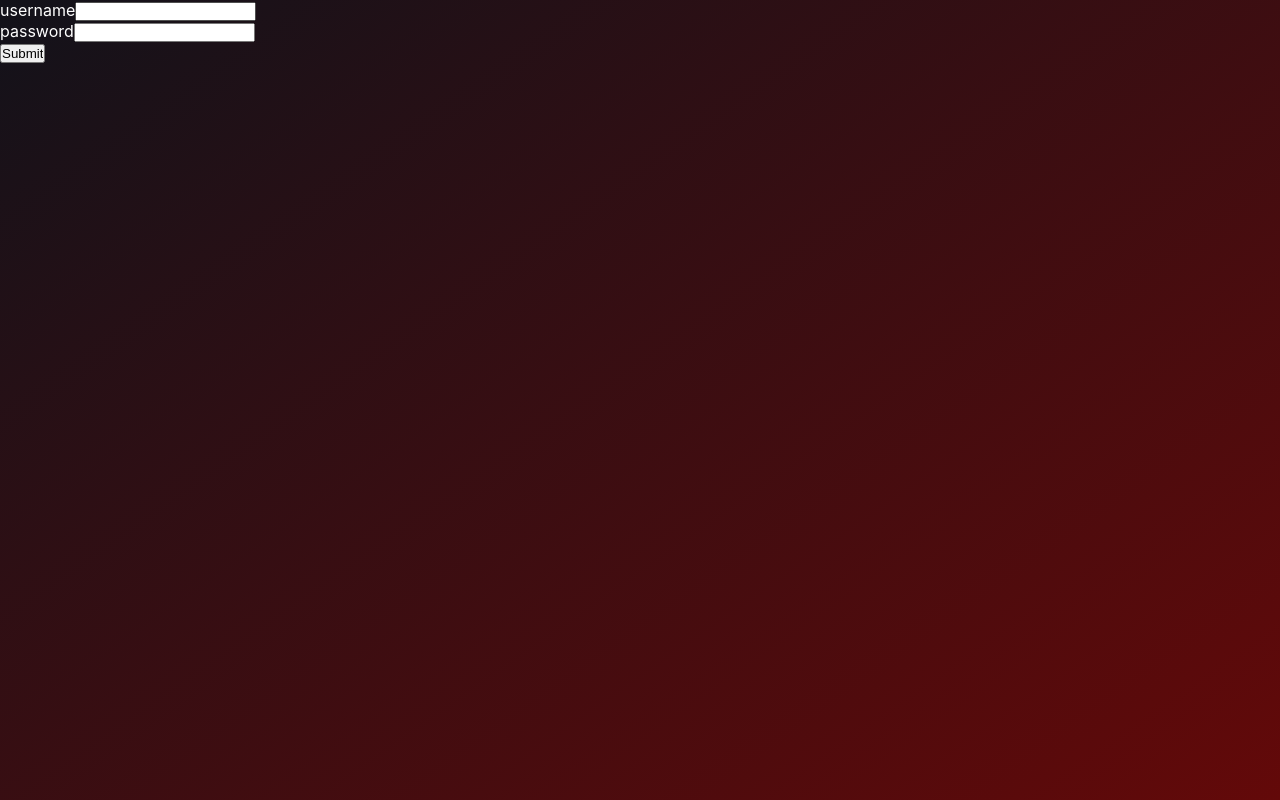
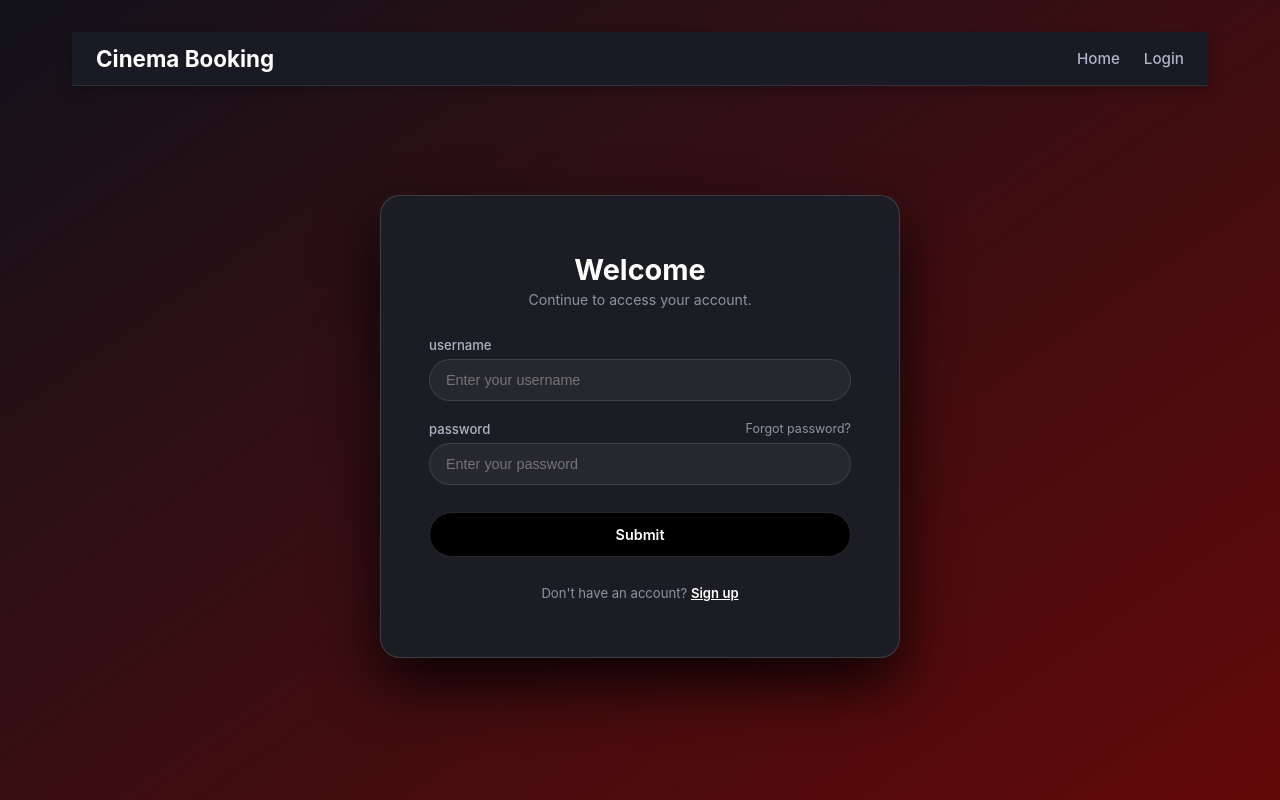
Before and after one commit to camillegrings/cinema-e-booking-system, a React (Vite) app: page /login in a window 1280 px wide. Built offline with nearby package versions, Linux system fonts and the light colour scheme.

Commit message:
Updated navbar and loginpage

```diff
--- a/src/client/App.tsx
+++ b/src/client/App.tsx
@@ -3,8 +3,8 @@ import { Routes, Route } from "react-router-dom";
 import { HomePage } from './pages/HomePage.js';
 import { MovieDetails } from './pages/MovieDetails.js';
 import { BookingPage } from './pages/BookingPage.js'
-import { Login } from "./components/Login.js";
-import { Register } from "./components/Register.js";
+import { Login } from './components/Login.js';
+import { Register } from './components/Register.js';
 
 
 export default function App() {
--- /dev/null
+++ b/src/client/components/Form.css
@@ -0,0 +1,126 @@
+.container {
+    margin-top: 20px;
+    min-height: 100vh;
+    display: flex;
+    flex-direction: column;
+    align-items: center;
+    justify-content:flex-start;
+    box-sizing: border-box;
+    margin: 0 auto;
+    padding: 2rem;
+    max-width: 1200px;
+}
+
+
+.login-card {
+    width: 100%;
+  max-width: 520px;
+  background: #1c1d24;
+  border: 1px solid rgba(255, 255, 255, 0.15);
+  border-radius: 20px;
+  padding: 3.5rem 3rem;
+  box-shadow: 0 25px 60px rgba(0, 0, 0, 0.85), 0 0 20px rgba(255, 255, 255, 0.03);
+  margin: auto 0;
+  display: flex;
+  flex-direction: column;
+  box-sizing: border-box;
+
+}
+
+.form-title {
+    color: #ffffff;
+    font-size: 1.8rem;
+    font-weight: 700;
+    margin: 0 0 0.25rem 0;
+    text-align: center;
+}
+
+.form-subtitle {
+    color: #8f92a1;
+    font-size: 0.88rem;
+    margin-bottom: 1.8rem;
+    text-align: center;
+}
+
+.login-form {
+    display: flex;
+    flex-direction: column;
+    gap: 1.2rem;
+}
+
+.input-group {
+  display: flex;
+  flex-direction: column;
+  gap: 0.4rem;
+}
+
+.label-row {
+  display: flex;
+  justify-content: space-between;
+  align-items: center;
+}
+
+.input-group label {
+  color: #b0b3c6;
+  font-size: 0.82rem;
+  font-weight: 500;
+}
+
+.forgot-link {
+  color: #8f92a1;
+  font-size: 0.78rem;
+  text-decoration: none;
+}
+
+.forgot-link:hover {
+  color: #ffffff;
+}
+
+.input-group input {
+  width: 100%;
+  padding: 0.75rem 1rem;
+  background: rgba(255, 255, 255, 0.05);
+  border: 1px solid rgba(255, 255, 255, 0.12);
+  border-radius: 24px;
+  color: #ffffff;
+  font-size: 0.9rem;
+  outline: none;
+  box-sizing: border-box;
+  transition: border-color 0.2s ease, background 0.2s ease;
+}
+
+.input-group input:focus {
+  border-color: rgba(255, 255, 255, 0.35);
+  background: rgba(255, 255, 255, 0.08);
+}
+
+.btn-submit {
+  margin-top: 0.5rem;
+  padding: 0.8rem;
+  background: #000000;
+  color: #ffffff;
+  border: 1px solid rgba(255, 255, 255, 0.15);
+  border-radius: 24px;
+  font-weight: 600;
+  font-size: 0.9rem;
+  cursor: pointer;
+  transition: background 0.2s ease, transform 0.1s ease;
+}
+
+.btn-submit:hover {
+  background: #111116;
+  transform: translateY(-1px);
+}
+
+.signup-prompt {
+  margin-top: 1.8rem;
+  color: #8f92a1;
+  font-size: 0.82rem;
+  text-align: center;
+}
+
+.signup-prompt a {
+  color: #ffffff;
+  font-weight: 600;
+  text-decoration: underline;
+}
--- a/src/client/components/Header.tsx
+++ b/src/client/components/Header.tsx
@@ -38,10 +38,10 @@ export const Header: React.FC = () => {
                 </div>
                 <nav className="nav-links">
                     <Link to="/" className="nav-item"> Home </Link>
-                    <Link to="/favorites" className="nav-item"> Favorites </Link>
 
                     {isLoggedIn ? (
                         <div>
+                            <Link to="/favorites" className="nav-item"> Favorites </Link>
                             <Link to="/profile" className="nav-item"> Profile </Link>
                             <button onClick={handleLogout} className="nav-button logout-btn"> Logout </button>
                         </div>
--- a/src/client/components/Login.tsx
+++ b/src/client/components/Login.tsx
@@ -1,35 +1,90 @@
-import React, { useState, useEffect } from "react";
-import { style } from "./FormPage.css";
+import React, { useState } from "react";
+import { Link, useNavigate } from "react-router-dom";
+import "./Form.css";
+import { Header } from "../components/Header.js";
 
-export const Login: React.FC = () => {
-	const handleSubmit = (e) => {
+export const Login = () => {
+	const navigate = useNavigate();
+	const [errorMessage, setErrorMessage] = useState("");
+
+	const handleSubmit = async (e) => {
 		e.preventDefault();
+		setErrorMessage("");
+
 		const formData = new FormData(e.currentTarget);
 		const username = formData.get("username");
 		const password = formData.get("password");
 
-		useEffect(() => {
-			fetch("http://localhost:3000/users/login")
-				.then((res) => {
-					if (!res.ok) throw new Error(`HTTP Error: ${res.status}`);
-					return res.json();
-				})
-				.catch((err) => {
-					console.error("Error logging in.", err);
-				});
-		}, []);
+		try {
+			const res = await fetch("http://localhost:3000/users/login", {
+				method: "POST",
+				headers: { "Content-Type": "application/json" },
+				body: JSON.stringify({ username, password }),
+			});
+
+			if (!res.ok) throw new Error(`HTTP Error: ${res.status}`);
+
+			const data = await res.json();
+
+			// Store token for Header session check
+			if (data.token) {
+				localStorage.setItem("token", data.token);
+			}
+
+			// Role-based redirect (Admin vs Customer)
+			if (data.role === "admin") {
+				navigate("/admin/dashboard");
+			} else {
+				navigate("/");
+			}
+		} catch (err) {
+			console.error("Error logging in.", err);
+			setErrorMessage("Invalid credentials or server error.");
+		}
 	};
 
 	return (
-		<form onSubmit={handleSubmit} method='post'>
-			<label htmlFor='username'>username</label>
-			<input type='text' name='username' id='username' />
-			<br />
-			<label htmlFor='password'>password</label>
-			<input type='text' name='password' id='password' />
-			<br />
-			<input type='submit' value='Submit' />
-		</form>
+		<div className="container">
+			<Header />
+			<div className="login-card">
+				<h2 className="form-title"> Welcome </h2>
+				<p className="form-subtitle"> Continue to access your account. </p>
+
+				<form onSubmit={handleSubmit} method='post' className="login-form">
+					<div className="input-group">
+						<label htmlFor='username'>username</label>
+						<input
+							type="text"
+							name="username"
+							id="username"
+							placeholder="Enter your username"
+							required />
+					</div>
+					<div className="input-group">
+						<div className="label-row">
+							<label htmlFor='password'>password</label>
+							<Link to="/forgot-password" className="forgot-link">
+								Forgot password?
+							</Link>
+						</div>
+						<input
+							type="password"
+							name="password"
+							id="password"
+							placeholder="Enter your password"
+							required
+						/>
+					</div>
+					<button type="submit" className="btn-submit">
+						Submit
+					</button>
+				</form>
+				<p className="signup-prompt">
+					Don't have an account? <Link to="/register">Sign up</Link>
+				</p>
+			</div>
+		</div>
+
 	);
 };
 
--- a/src/client/components/Register.tsx
+++ b/src/client/components/Register.tsx
@@ -1,6 +1,6 @@
 import React, { useState, useEffect, FormEvent } from "react";
 import { Link } from "react-router-dom";
-import { style } from "./FormPage.css";
+import { style } from "./Form.css";
 
 export const Register: React.FC = () => {
 	const handleSubmit = (e) => {
--- a/src/client/components/SearchFilterBar.css
+++ b/src/client/components/SearchFilterBar.css
@@ -1,4 +1,4 @@
-.container{
+.search-bar-container {
   display: flex;
   gap: 1rem;
   margin-bottom: 2rem;
@@ -6,19 +6,36 @@
 }
 
 .searchbar {
-  padding: 0.6rem 1rem;
-  flex: 1;
-  min-width: 220px;
-  font-size: 1rem;
-  border: 1px solid #ccc;
-  border-radius: 4px;
+  padding: 0.6rem 1.2rem;
+  margin-top: 20px;
+  width: 100%;
+  max-width: 550px;
+  height: 44px;
+  font-size: 0.95rem;
+  color: #ffffff;
+  background: rgba(255, 255, 255, 0.08);
+  border: 1px solid rgba(255, 255, 255, 0.18);
+  border-radius: 24px;
+  outline: none;
+  box-sizing: border-box;
+  transition: border-color 0.2s ease, background 0.2s ease;
 }
 
 .filtergenre,
 .filterdate {
-  padding: 0.6rem 1rem;
-  font-size: 1rem;
-  border: 1px solid #ccc;
-  border-radius: 4px;
-  background-color: #fff;
+  padding: 0.6rem 1.2rem;
+  margin-top: 20px;
+  width: 100%;
+  max-width: 100px;
+  height: 44px;
+  font-size: 0.95rem;
 }
+
+.select {
+  padding: 0.6rem 1.2rem;
+  margin-top: 20px;
+  width: 100%;
+  max-width: 100px;
+  height: 44px;
+  font-size: 0.95rem;
+}
--- a/src/client/components/SearchFilterBar.tsx
+++ b/src/client/components/SearchFilterBar.tsx
@@ -15,7 +15,7 @@ export const SearchFilterBar: React.FC<Props> = ({
     setSelectedGenre,
 }) => {
     return (
-        <div className="container">
+        <div className="search-bar-container">
             <input
                 type="text"
                 placeholder="Search movies by title..."
```
Also changed, not shown: src/client/components/Navbar.tsx (deleted, +0 -36 lines), src/client/pages/LoginPage.tsx (deleted, +0 -21 lines), src/client/pages/RegisterPage.tsx (deleted).
